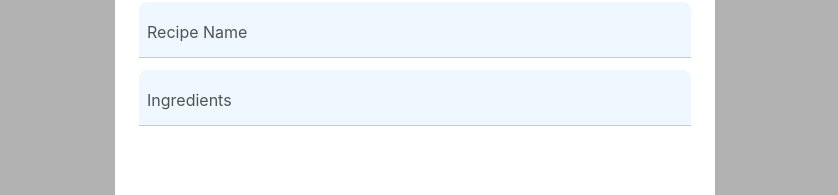
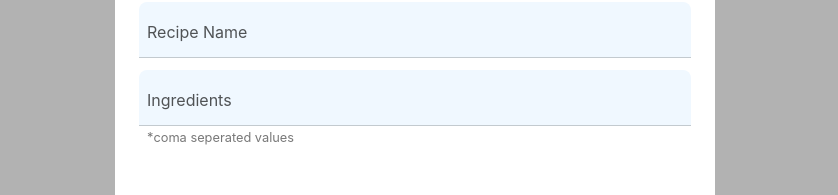
Before and after one commit to kokusGr/yummy-recipes, a React (Create React App) app: page / in a window 1280 px wide. Both pictures are taken after a click on the button "Add recipe". Shown: the part 271-466 px from the top of the page, without its empty margins (225-1063 px from the left). Built offline with nearby package versions, Linux system fonts and the light colour scheme.

Commit message:
Add helperText to TextField

```diff
--- a/src/App.js
+++ b/src/App.js
@@ -45,7 +45,7 @@ const App = () => {
             <div className={styles.modalForm}>
               <TextField label="Recipe Name" />
               <div className={styles.spacer} />
-              <TextField label="Ingredients" />
+              <TextField label="Ingredients" helperText="*coma seperated values"/>
             </div>
           </div>
         </div>
--- a/src/components/TextField.js
+++ b/src/components/TextField.js
@@ -2,7 +2,7 @@ import React, { useState } from 'react'
 
 import styles from './TextField.module.css'
 
-const TextField = ({ label }) => {
+const TextField = ({ label, helperText }) => {
 
   const [value, setValue] = useState('')
 
@@ -11,12 +11,15 @@ const TextField = ({ label }) => {
   }
 
   return (
-    <div className={styles.modalField}>
-      <input onChange={onChange} value={value} className={styles.modalFieldInput} id="name" />
-      <label className={`${styles.modalFieldLabel} ${value !== '' ? styles.modaFieldLabelFocused : ''}`}
-        htmlFor="name">
-          {label}
-      </label>
+    <div>
+      <div className={styles.inputContainer}>
+        <input onChange={onChange} value={value} className={styles.input} id="name" />
+        <label className={`${styles.label} ${value !== '' ? styles.labelFilled : ''}`}
+          htmlFor="name">
+            {label}
+        </label>
+      </div>
+      {helperText ? <div className={styles.helperText}>{helperText}</div> : null}
     </div>
   )
 }
--- a/src/components/TextField.module.css
+++ b/src/components/TextField.module.css
@@ -1,15 +1,15 @@
-.modalField {
+.inputContainer {
     position: relative;
     height: 56px;
-    border-top-left-radius: 8px;
-    border-top-right-radius: 8px;
     display: flex;
     justify-content: flex-end;
     background-color: aliceblue;
     flex-direction: column;
+    border-top-left-radius: 8px;
+    border-top-right-radius: 8px;
   }
 
-  .modalFieldLabel {
+  .label {
     position: absolute;
     pointer-events: none;
     left: 8px;
@@ -19,7 +19,7 @@
     color: #000000AA;
   }
 
-  .modalFieldInput {
+  .input {
     height: 32px;
     border: none;
     border-bottom: 1px solid #00000030;
@@ -29,16 +29,23 @@
     background-color: inherit;
   }
 
-  .modalFieldInput:focus {
+  .input:focus {
     outline: none;
     border-color: blue;
   }
 
-  .modalFieldInput:focus ~ .modalFieldLabel {
+  .input:focus ~ .label {
     transform: translateY(-14px) scale(0.75);
     color: blue;
   }
 
-  .modaFieldLabelFocused {
+  .labelFilled {
     transform: translateY(-14px) scale(0.75);
   }
+
+  .helperText {
+    margin-top: 4px;
+    font-size: 0.8em;
+    color: #00000088;
+    padding-left: 8px;
+  }
```
